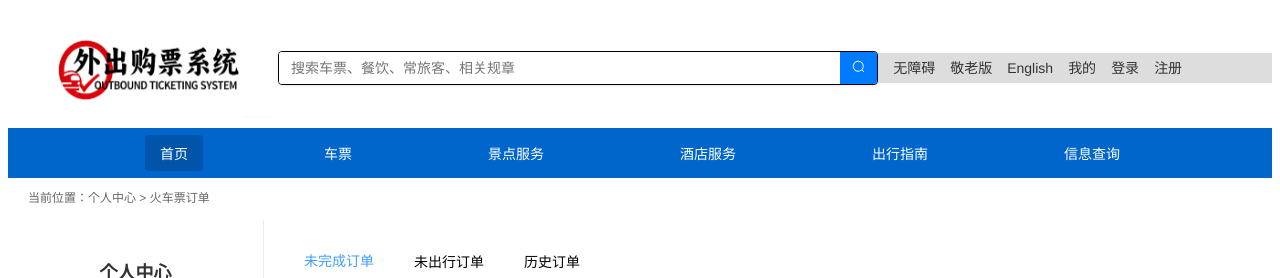
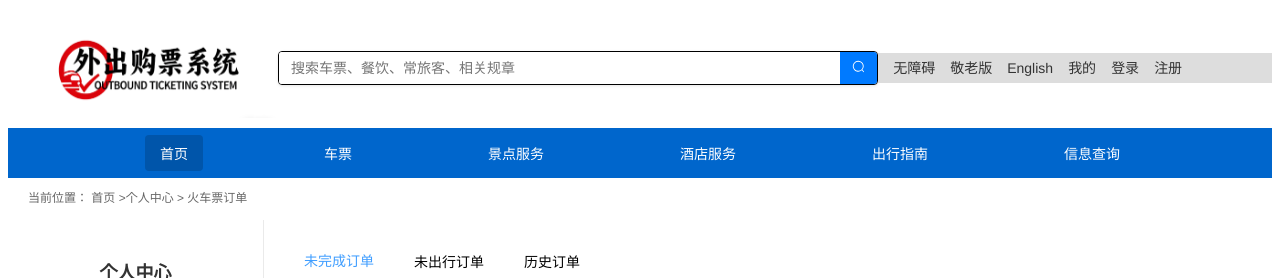
Before and after one commit to zheng0456/ticketing_system, a Vue app: page /order in a window 1280 px wide. Shown: the top 278 px of the page. Built offline with nearby package versions, Linux system fonts and the light colour scheme.

Commit message:
feat(header): 更新面包屑导航路径
- 在面包屑导航中添加首页路径
- 调整路径显示格式，确保层级清晰
- 修改当前位置文本以匹配新的导航结构

```diff
--- a/src/components/header/HeaderMessage.vue
+++ b/src/components/header/HeaderMessage.vue
@@ -1,6 +1,6 @@
 <template>
   <div class="header-message">
-    <div class="current-location">当前位置：个人中心 &gt; 火车票订单</div>
+    <div class="current-location">当前位置： 首页 &gt;个人中心 &gt; 火车票订单</div>
   </div>
 </template>
 
```
